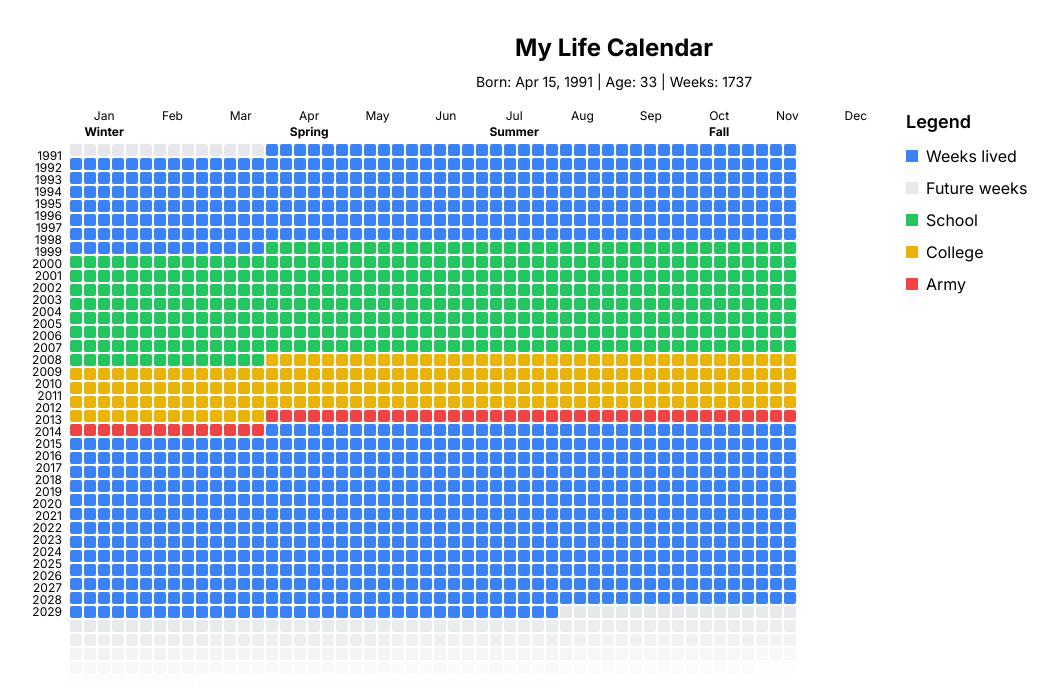
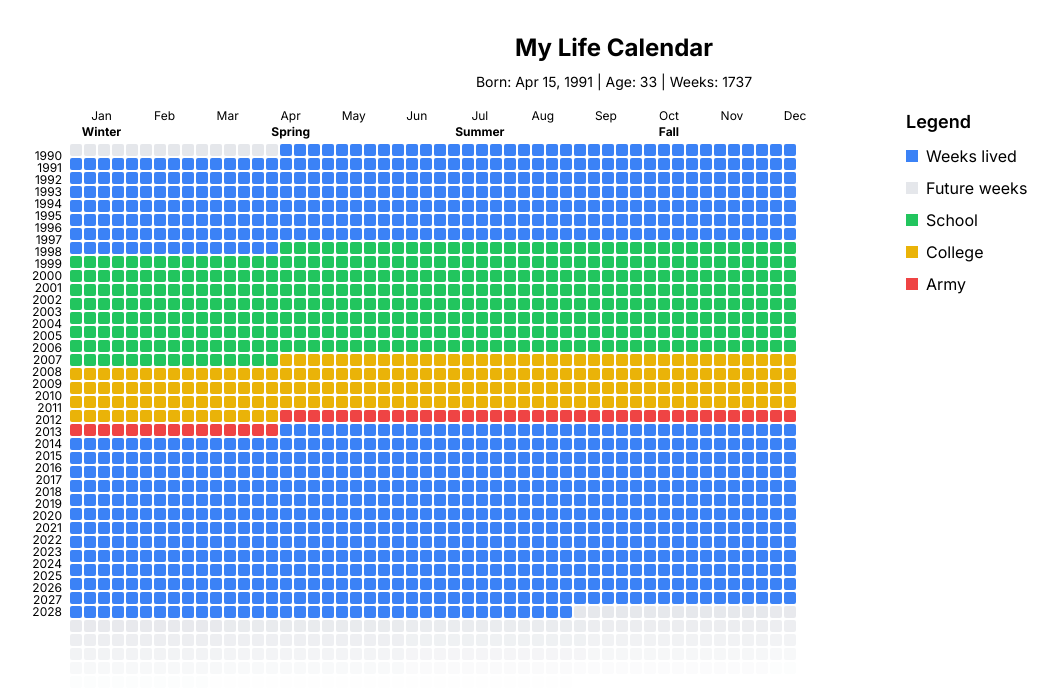
Before and after one commit to WiegerWolf/life-calendar, a Next.js app: page / in a window 1280 px wide. Shown: the top 698 px of the page, without its empty margins (26-1084 px from the left). Built offline with nearby package versions, Linux system fonts and the light colour scheme.

Commit message:
Refactor LifeCalendar component to improve alignment and date calculations

```diff
--- a/components/LifeCalendar.tsx
+++ b/components/LifeCalendar.tsx
@@ -29,7 +29,9 @@ const LifeCalendar: React.FC<LifeCalendarProps> = ({ birthDate, lifeEvents }) =>
 
   const today = new Date();
   const startDate = new Date(birthDate.getFullYear(), 0, 1); // January 1st of birth year
-  const weeksBeforeBirth = Math.floor((birthDate.getTime() - startDate.getTime()) / (7 * 24 * 60 * 60 * 1000));
+  startDate.setDate(startDate.getDate() + (1 - startDate.getDay())); // Adjust to the first Monday of the year
+
+  const weeksBeforeBirth = Math.ceil((birthDate.getTime() - startDate.getTime()) / (7 * 24 * 60 * 60 * 1000));
   const weeksLived = Math.floor((today.getTime() - birthDate.getTime()) / (7 * 24 * 60 * 60 * 1000));
   const futureWeeks = 52 * 5; // Show 5 years into the future
   const totalWeeks = weeksBeforeBirth + weeksLived + futureWeeks;
@@ -101,7 +103,7 @@ const LifeCalendar: React.FC<LifeCalendarProps> = ({ birthDate, lifeEvents }) =>
       {/* Month and Season Labels */}
       <div className="flex mb-1 ml-8"> {/* Added left margin to align with grid */}
         {months.map((month, index) => (
-          <div key={month} className="flex-1 text-xs text-center">
+          <div key={month} className="w-[7.69%] text-xs text-center"> {/* Fixed width for alignment */}
             {month}
             {index % 3 === 0 && (
               <div className="text-xs font-bold">{seasons[Math.floor(index / 3)]}</div>
```
